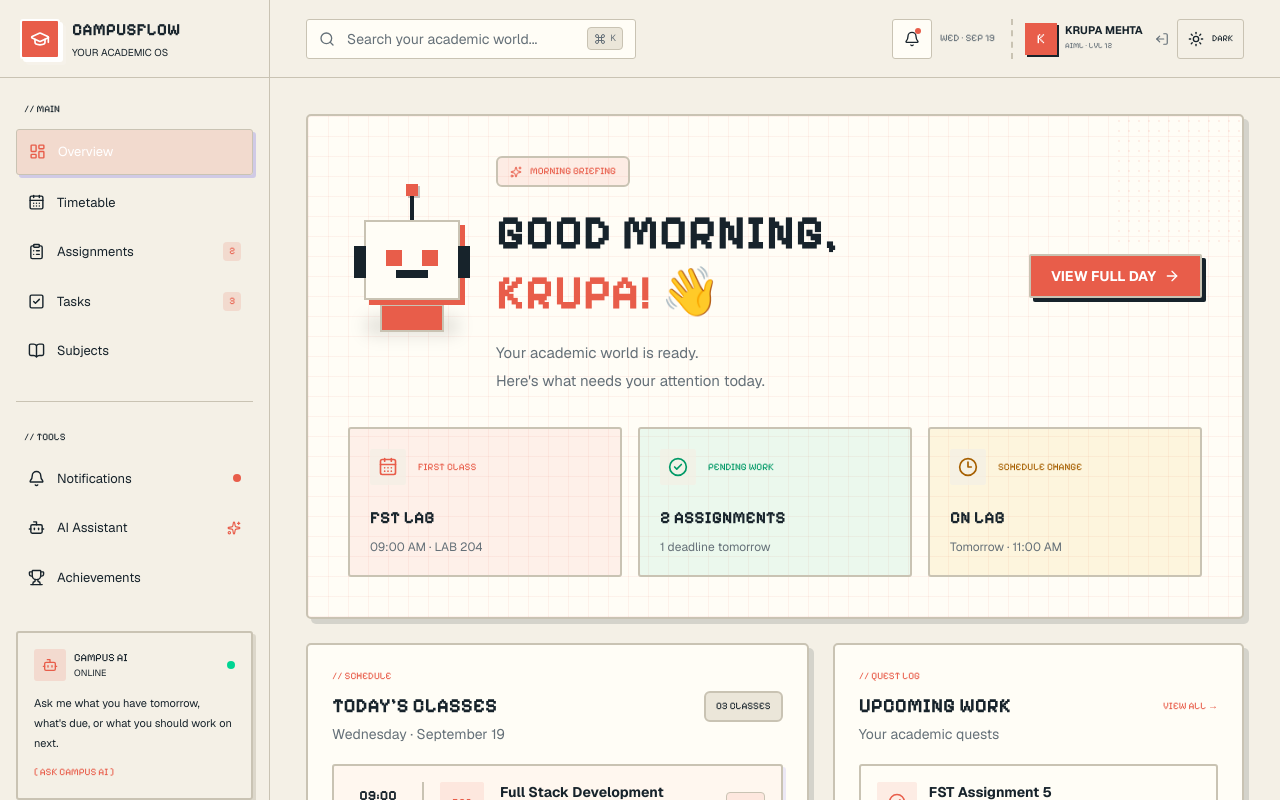
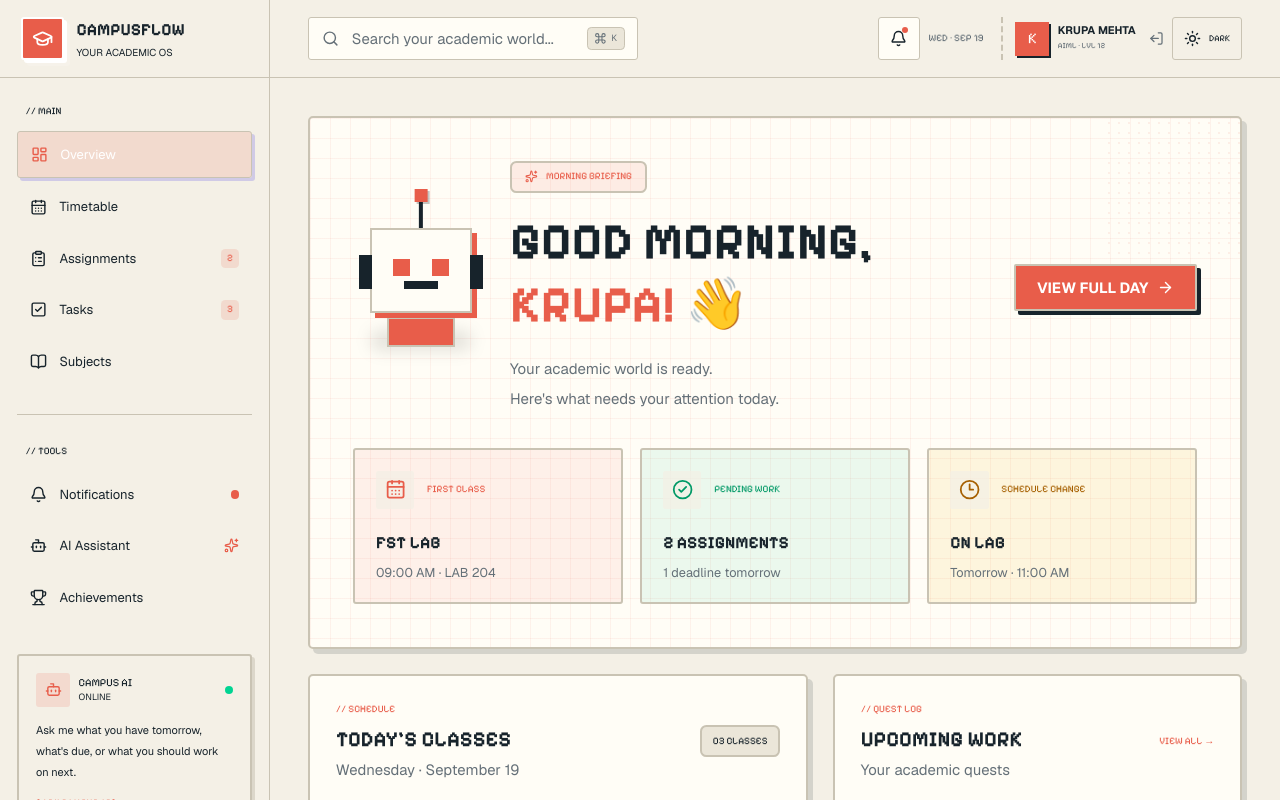
Before and after one commit to krupam26/CampusFlow, a Next.js app: page / in a window 1280 px wide. Shown: the top 800 px of the page. Built offline with nearby package versions, Linux system fonts and the light colour scheme.

Commit message:
Auto-sync CampusFlow files

```diff
--- a/src/app/globals.css
+++ b/src/app/globals.css
@@ -104,7 +104,7 @@
 }
 
 html {
-  font-size: 16px;
+  font-size: 17px;
 }
 
 body {
```
